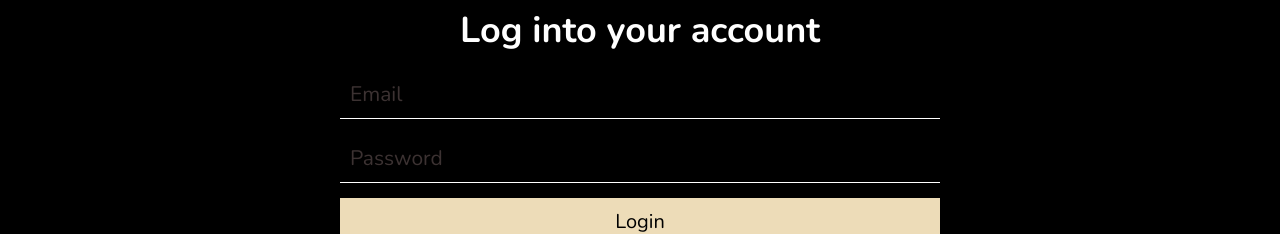
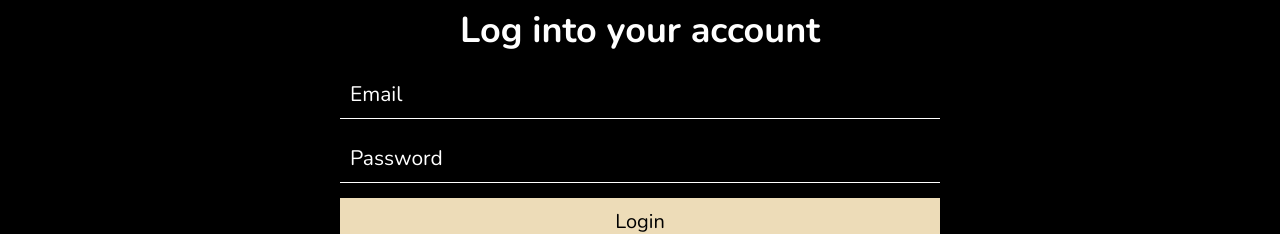
Before and after one commit to hovhannisyanannie/online-shop, a React (Create React App) app: page /login in a window 1280 px wide. Shown: the part 293-527 px from the top of the page. Built offline with nearby package versions, Linux system fonts and the light colour scheme.

Commit message:
modified register.css

```diff
--- a/src/pages/register/register.css
+++ b/src/pages/register/register.css
@@ -34,7 +34,7 @@
 .form-container form input[type="text"]::placeholder,
 .form-container form input[type="password"]::placeholder,
 .form-container form input[type="email"]::placeholder{
-    color:rgb(60, 50, 50);
+    color:var(--white);
     font-weight: 200;
 }
 
```
